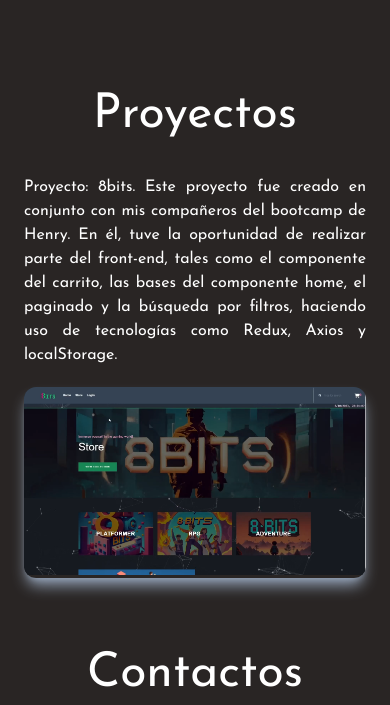
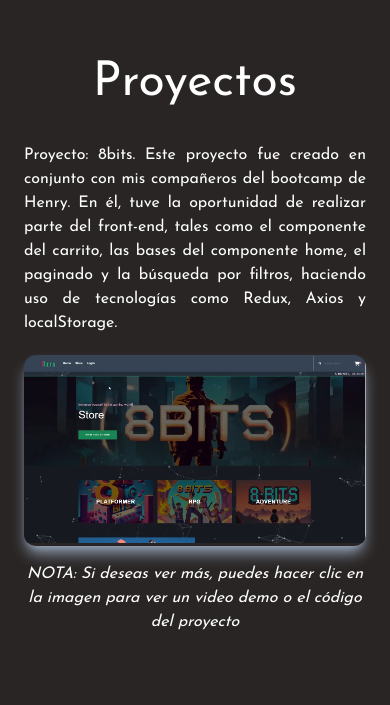
Before and after one commit to AlejandroTarico/Portfolio, a React (Vite) app: page / in a window 390 px wide. Shown: the part 2989-3694 px from the top of the page. Built offline with nearby package versions, Linux system fonts and the light colour scheme.

Commit message:
Agregando info para video en dispositivos moviles

```diff
--- a/src/App.jsx
+++ b/src/App.jsx
@@ -165,7 +165,7 @@
         </div>
       </div>
       <div id='habilidades' className='p-6 flex justify-center'>
-        <div className=' text-white pt-16 w-[90%] md:w-[60rem]'>
+        <div className=' text-white pt-8 w-[90%] md:w-[60rem]'>
           <h2 className='text-5xl pb-3'>Técnologias</h2>
           <div className='overflow-hidden'>
             <div className={`grid grid-cols-3 py-3 bg-red-900 mt-5 rounded-xl transform -translate-x-full transition duration-[1300ms] ${valorScroll > 1240 ? ' opacity-100 translate-x-0' : ' opacity-0'}`}>
@@ -197,11 +197,11 @@
       </div>
       <div id='proyectos' className='p-6 flex justify-center'>
         <div className='w-[60rem] text-white'>
-          <h2 className='text-5xl pb-9 text-white'>Proyectos</h2>
-          <div className={`grid gap-x-5 ${proyect.length > 1 ? 'grid-cols-2' : 'grid-cols-1'} `}>
+          <h2 className='text-5xl pb-1 text-white'>Proyectos</h2>
+          <div className={`grid gap-x-5 ${proyect.length > 1 ? 'grid-cols-1 md:grid-cols-2' : 'grid-cols-1'} `}>
             {proyect.map((proj, index) => (
-              <div key={index}>
-                <p className='text-justify mb-5'>
+              <div key={index} className=''>
+                <p className='text-justify mb-5 mt-8'>
                   {proj.description}
                 </p>
                 <div className='relative group' onMouseEnter={() => deslizadorMouse(index, true)} onMouseLeave={() => deslizadorMouse(index, false)}>
@@ -219,7 +219,9 @@
                     )}
                   </div>
                 </div>
-
+                <div className='mt-4 md:hidden'>
+                  <p className='italic'>NOTA: Si deseas ver más, puedes hacer clic en la imagen para ver un video demo o el código del proyecto</p>
+                </div>
               </div>
             ))}
           </div>
```
